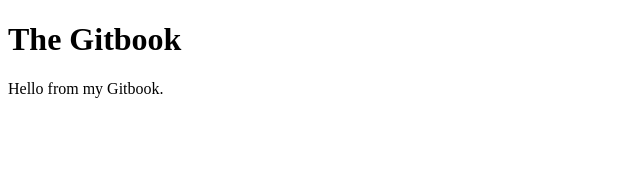
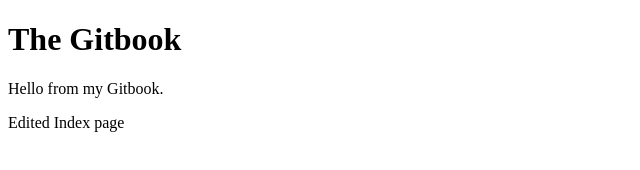
Before and after one commit to junaideveloper/datewithgit, a plain HTML site: page index.html in a window 1280 px wide. Shown: the whole page, without its empty margins (0-640 px from the left). Drawn offline with Linux system fonts and the light colour scheme.

Commit message:
added one more div

```diff
--- a/index.html
+++ b/index.html
@@ -5,5 +5,7 @@
 <h1>The Gitbook</h1>
 <p>Hello from my Gitbook.</p>
 
+
+<p>Edited Index page</p>
 </body>
 </html>
```
